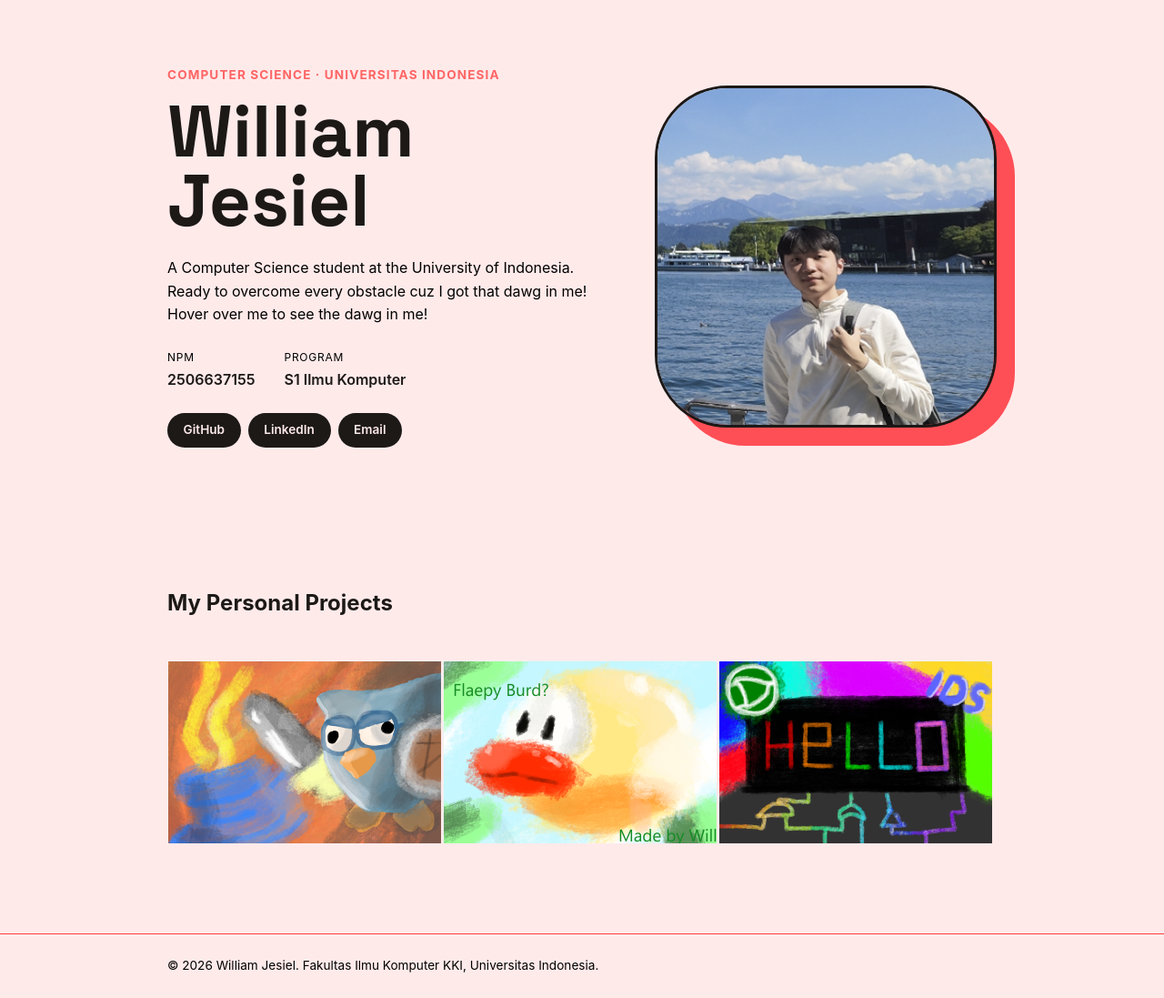
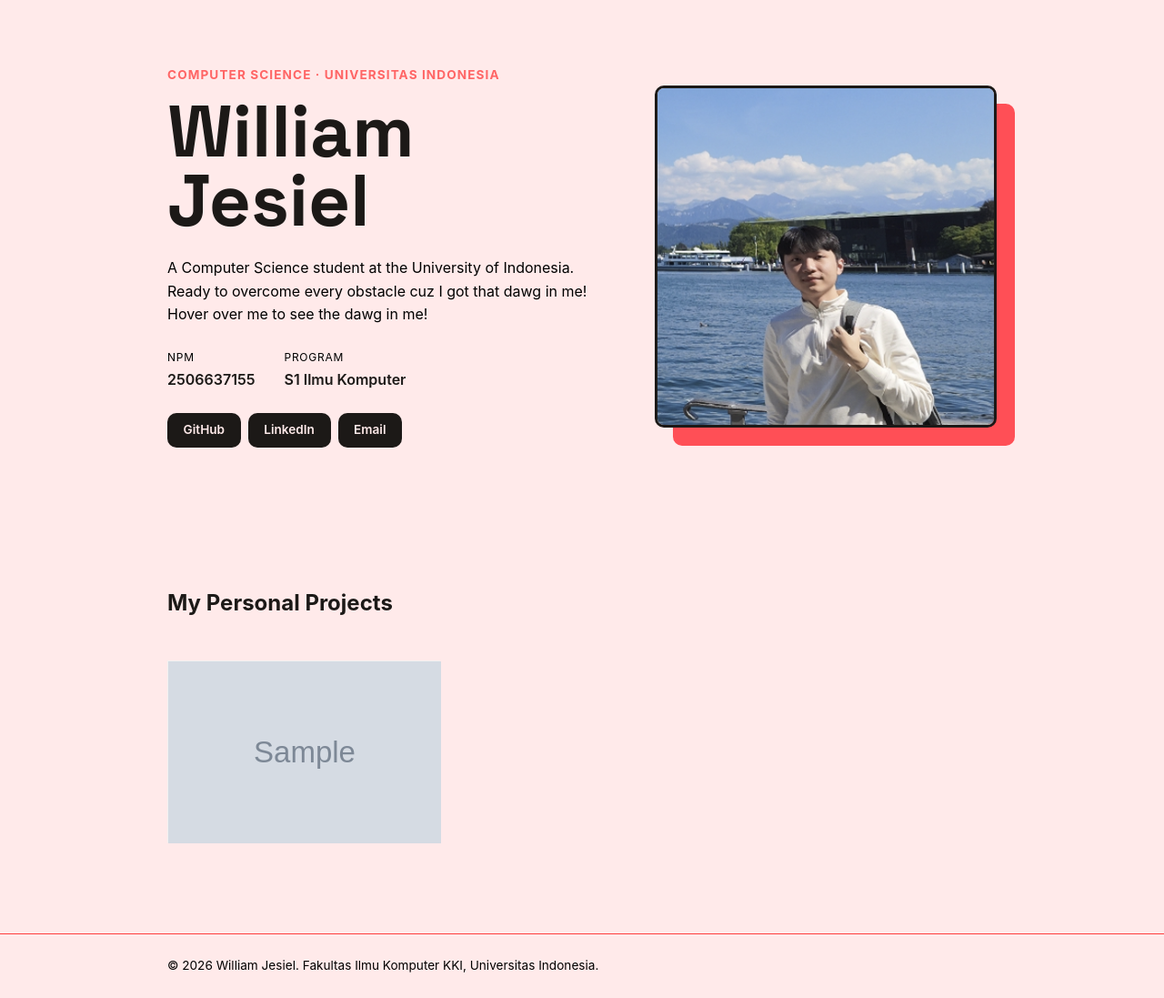
Before and after one commit to WilliamJesUI/myportofolio, a Django app: page / in a window 1280 px wide. Shown: the part 79-1176 px from the top of the page at 91% size. Run offline with Django 5.2, Linux system fonts and the light colour scheme; tables that the repository leaves empty hold one stand-in row (values such as "Sample post"); grey boxes marked "Sample" are stand-in pictures.

Commit message:
Refactored the project section of index.html. Now it implements Django variables and for loops. Added new Project Model.

```diff
--- a/main/models.py
+++ b/main/models.py
@@ -1,6 +1,16 @@
 import uuid
 
 from django.db import models
+
+class Project(models.Model):
+    id = models.UUIDField(primary_key=True, default=uuid.uuid4, editable=False)
+    name = models.CharField(max_length=255)
+    description = models.TextField()
+    thumbnail = models.URLField(blank=True, null=True)
+    download_url = models.URLField(blank=True, null=True)
+
+    def __str__(self):
+        return self.name
 
 
 class Experience(models.Model):
--- a/main/views.py
+++ b/main/views.py
@@ -1,6 +1,7 @@
 from django.shortcuts import render
 
 from main.models import Experience
+from main.models import Project
 
 
 def show_main(request):
@@ -12,6 +13,7 @@ def show_main(request):
             "A Computer Science student at the University of Indonesia. Ready to overcome every obstacle cuz I got that dawg in me!  "
             "Hover over me to see the dawg in me!"
         ),
+        "project_list": Project.objects.all(),
     }
     return render(request, "index.html", context)
 
--- a/static/css/style.css
+++ b/static/css/style.css
@@ -11,7 +11,7 @@
     --accent-dark: #ff6565;
     --line: #ff3d3d;
     --text-muted: #000000;
-    --radius: 80px;
+    --radius: 10px;
 }
 
 body {
--- a/templates/index.html
+++ b/templates/index.html
@@ -27,6 +27,7 @@
                     <p class="hero-kicker">Computer Science &middot; Universitas Indonesia</p>
                     <h1>{{ name }}</h1>
                 </div>
+
                 <div class="hero-photo">
                     <div class="photo-block"></div>
                     <img class="avatar" src="/static/img/william_main.png" alt="Photo of {{ name }}">
@@ -58,42 +59,26 @@
                 <h2>My Personal Projects</h2>
             </div>
             <div class = "container flip-cards">
+                {% for project in project_list %}
+
                 <div class="flip-card">
-                            <div class="flip-card-inner">
-                                <div class="flip-card-front">
-                                    <img class = flip-card-img src="/static/img/BurhanQuest.png" alt="Burhan Quest">
-                                </div>
-                                <div class="flip-card-back">
-                                    <h3>Burhan Quest</h3>
-                                    <p>A text based fantasy RPG, where players have to go on beat bosses! </p>
-                                    <p>We love Burhan!</p>
-                                </div>
-                            </div>
-                    </div>
-                <div class="flip-card">
-                        <div class="flip-card-inner">
-                            <div class="flip-card-front">
-                                <img class = flip-card-img src="/static/img/flaepy_bird.png" alt="Flaepy Bird">
-                            </div>
-                            <div class="flip-card-back">
-                                <h3>Fake Flappy Bird</h3>
-                                <p>An almost exact copy of the beloved flappy bird using the Pygame library!</p>
-                                <a href="https://drive.google.com/file/d/1Xpcz0zyDkOvkb0PjjOu8E302KuPPX82f/view?usp=sharing" target="_blank">Download here!</a>
-                            </div>
+                    <div class="flip-card-inner">
+                        <div class="flip-card-front">
+                            <img class = flip-card-img src="{{ project.thumbnail }}" alt="{{ project.name }}">
+                        </div>
+                        <div class="flip-card-back">
+                            <h3>{{ project.name }}</h3>
+                            <p>{{ project.description }}</p>
+                            <a href = "{{ project.download_url }}" target="_blank">Download here!</a>
                         </div>
                     </div>
-                <div class="flip-card">
-                        <div class="flip-card-inner">
-                            <div class="flip-card-front">
-                                <img class = flip-card-img src="/static/img/RAINBOW_LED.png" alt="Rainbow Led">
-                            </div>
-                            <div class="flip-card-back">
-                                <h3>Rainbow LED</h3>
-                                <p>Made a cool looking rainbow LED during my first semester. Very colourful and yummy!</p>
-                                <a href="https://drive.google.com/file/d/1dtMIWF47rB09E1-MuPgsOtJydjtiW9_2/view?usp=drive_link" target="_blank">Check it out!</a>
-                            </div>
-                        </div>
-                    </div>
+                </div>
+
+                {% empty %}
+                <p class="empty-state">
+                    No Project has been added yet!
+                </p>
+                {% endfor %}
             </div>
         </section>
     </main>
```
Also changed, not shown: main/migrations/0002_project.py (added), main/migrations/0003_project_download_url.py (added), main/urls.py (line endings or trailing spaces).
